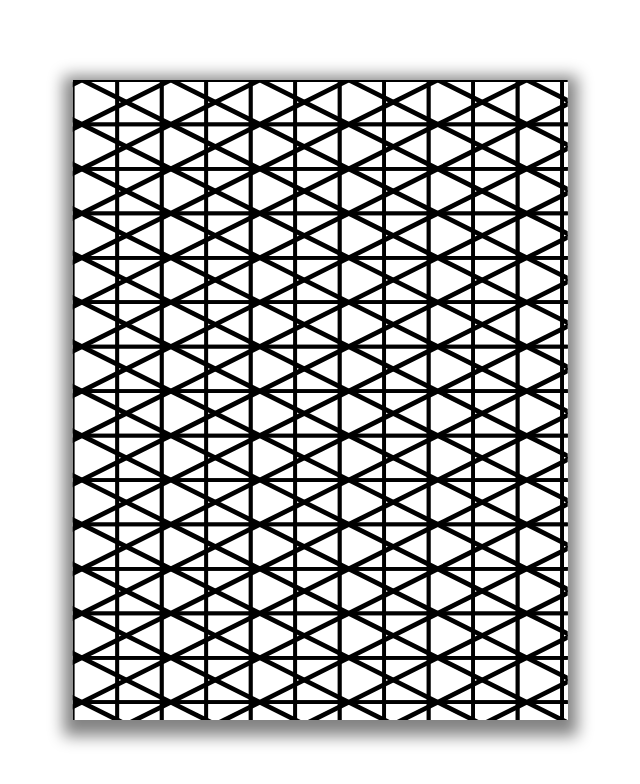
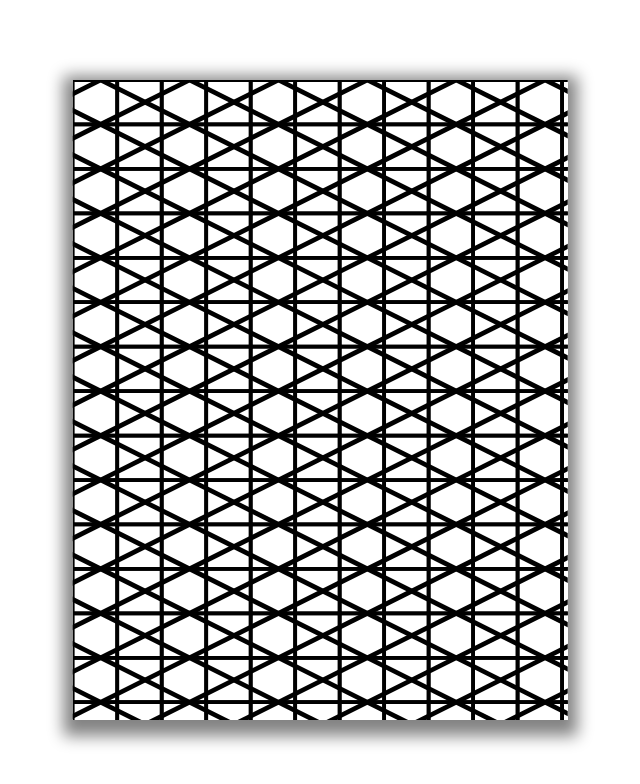
Before and after one commit to garlic-os/angles, a plain HTML site: page index.html in a window 1280 px wide. Shown: the whole page, without its empty margins (320-960 px from the left). Drawn offline with Linux system fonts and the light colour scheme.

Commit message:
Update index.html

```diff
--- a/index.html
+++ b/index.html
@@ -20,7 +20,7 @@
 
         #diagonal {
             background-image: url("diagonal.svg");
-            background-position-x: -5.25px;
+            background-position-x: 4.5px;
             transform: scaleX(2);
         }
 
```
